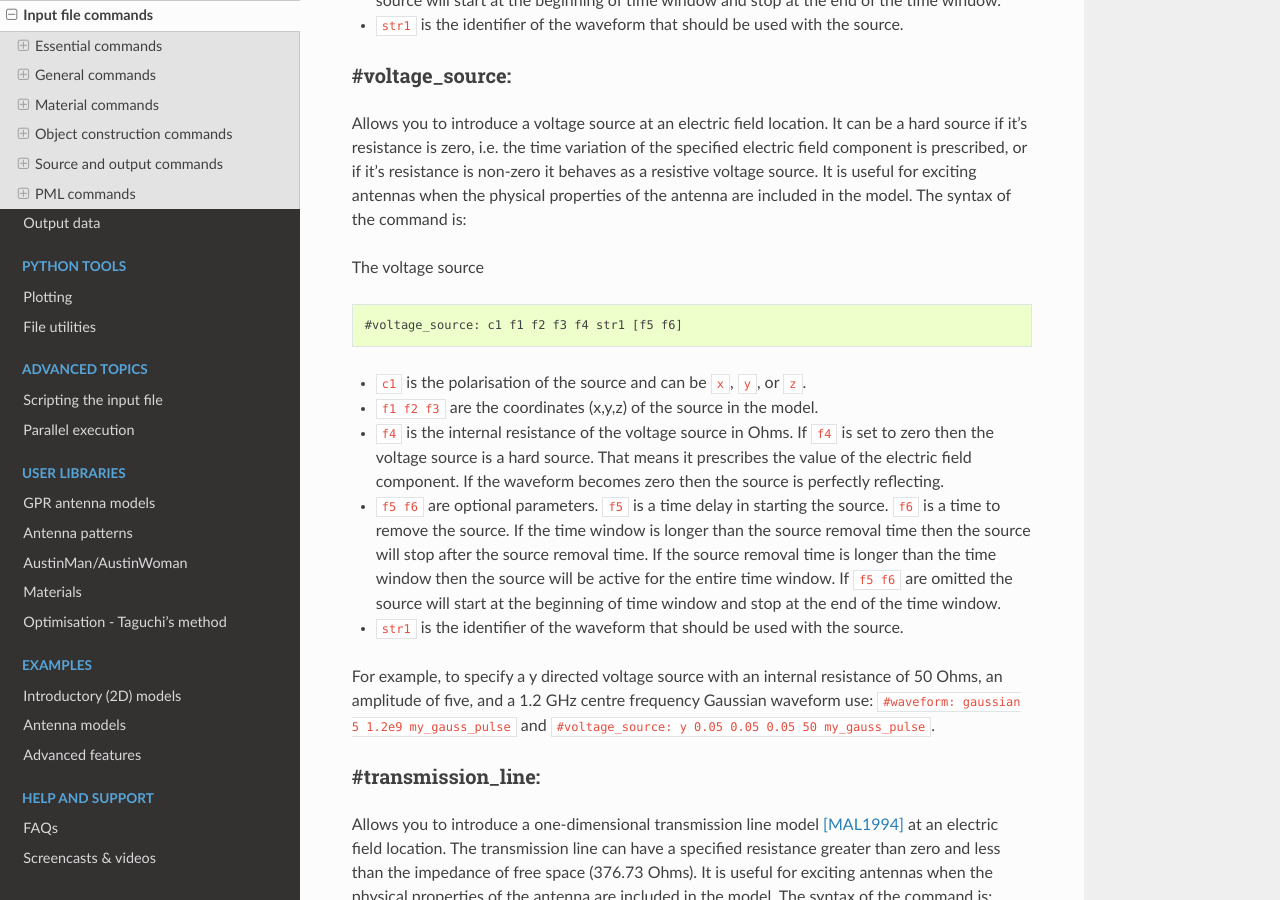
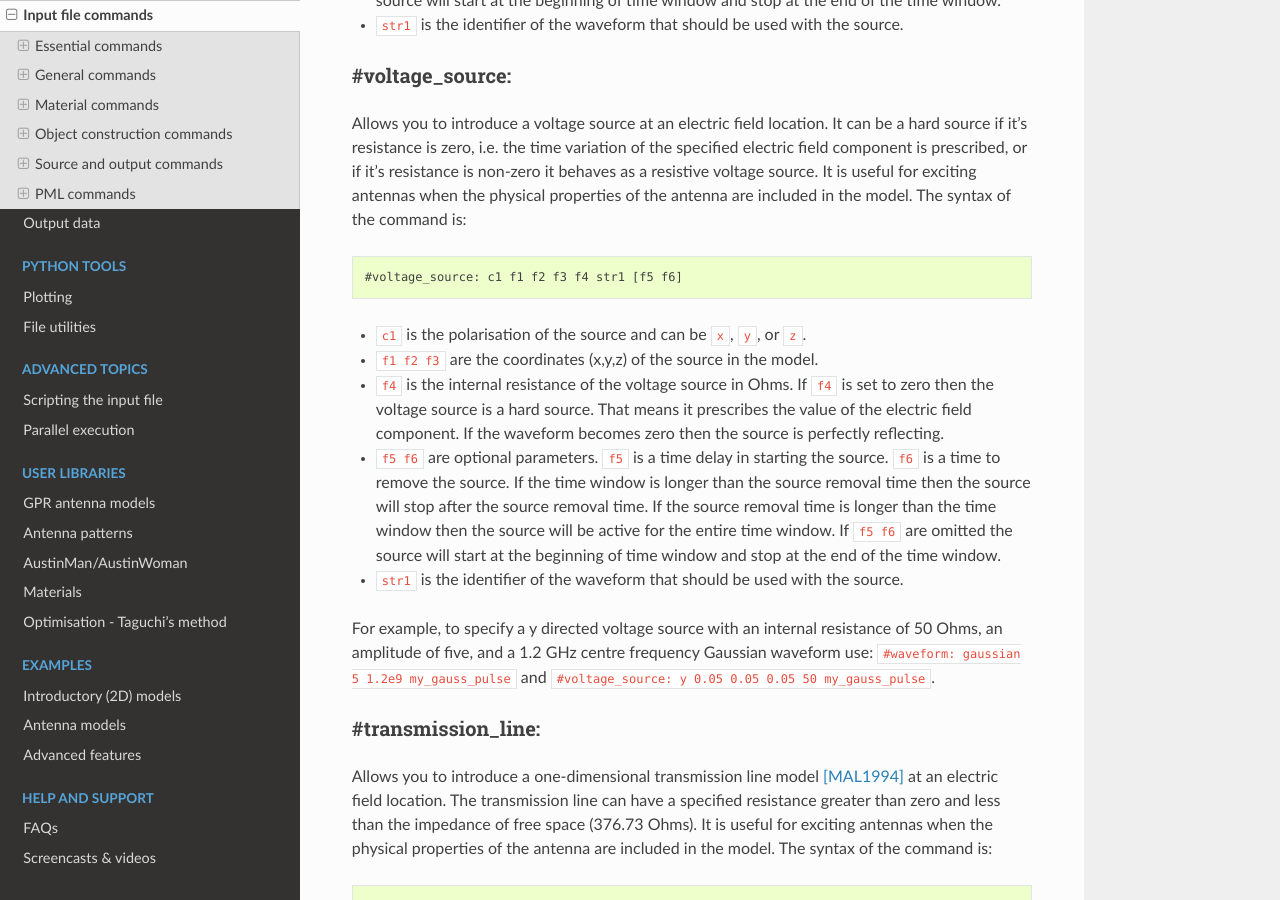
Before and after one commit to gprMax/gprMax, a Sphinx documentation site: the page built from docs/source/input.rst, in a window 1280 px wide and 900 px high, scrolled down 22612 px. Built offline with Sphinx 7.4.7 and the Read the Docs theme 2.0.0, drawn with Linux system fonts in a browser that asks for light colours.

Commit message:
Removed some extra text from the voltage source command.

```diff
--- a/docs/source/input.rst
+++ b/docs/source/input.rst
@@ -761,8 +761,6 @@ This will simulate an infinitesimal magnetic dipole. This is often referred to a
 
 Allows you to introduce a voltage source at an electric field location. It can be a hard source if it's resistance is zero, i.e. the time variation of the specified electric field component is prescribed, or if it's resistance is non-zero it behaves as a resistive voltage source. It is useful for exciting antennas when the physical properties of the antenna are included in the model. The syntax of the command is:
 
-The voltage source
-
 .. code-block:: none
 
     #voltage_source: c1 f1 f2 f3 f4 str1 [f5 f6]
```
